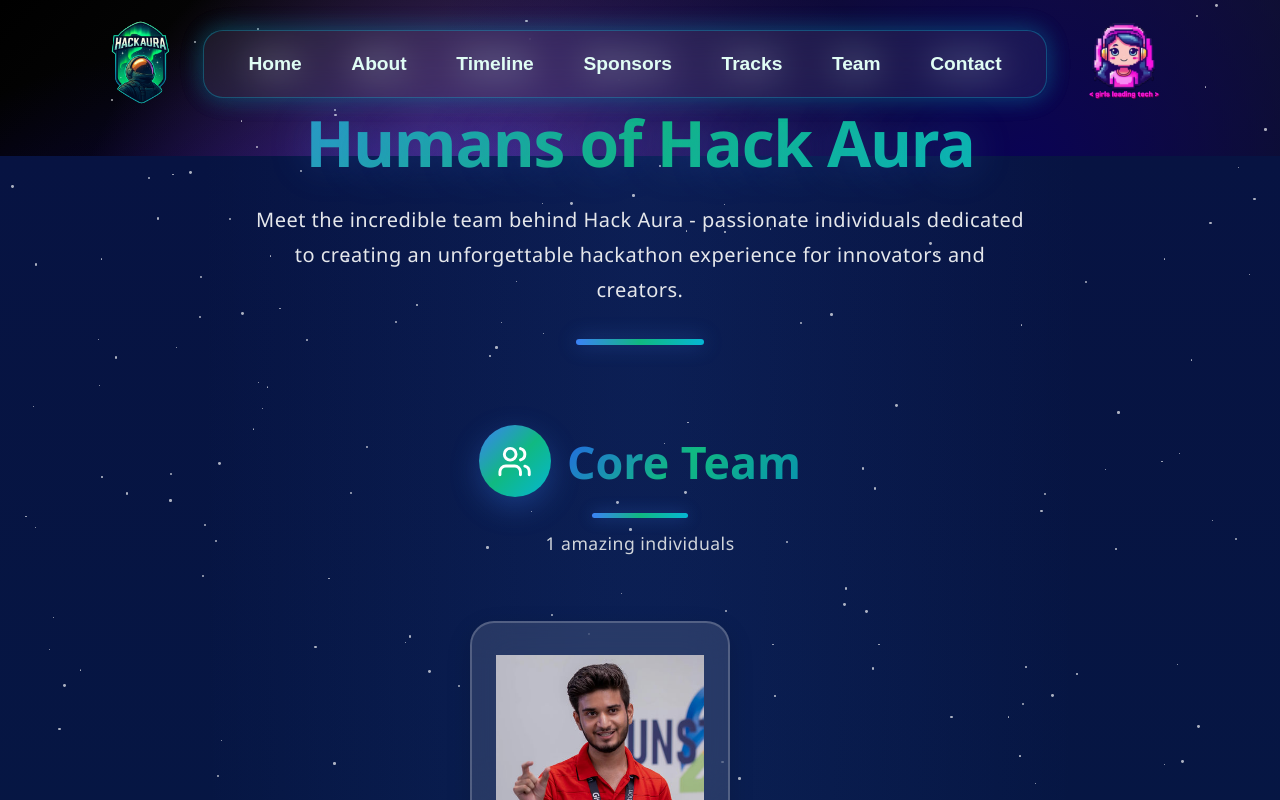
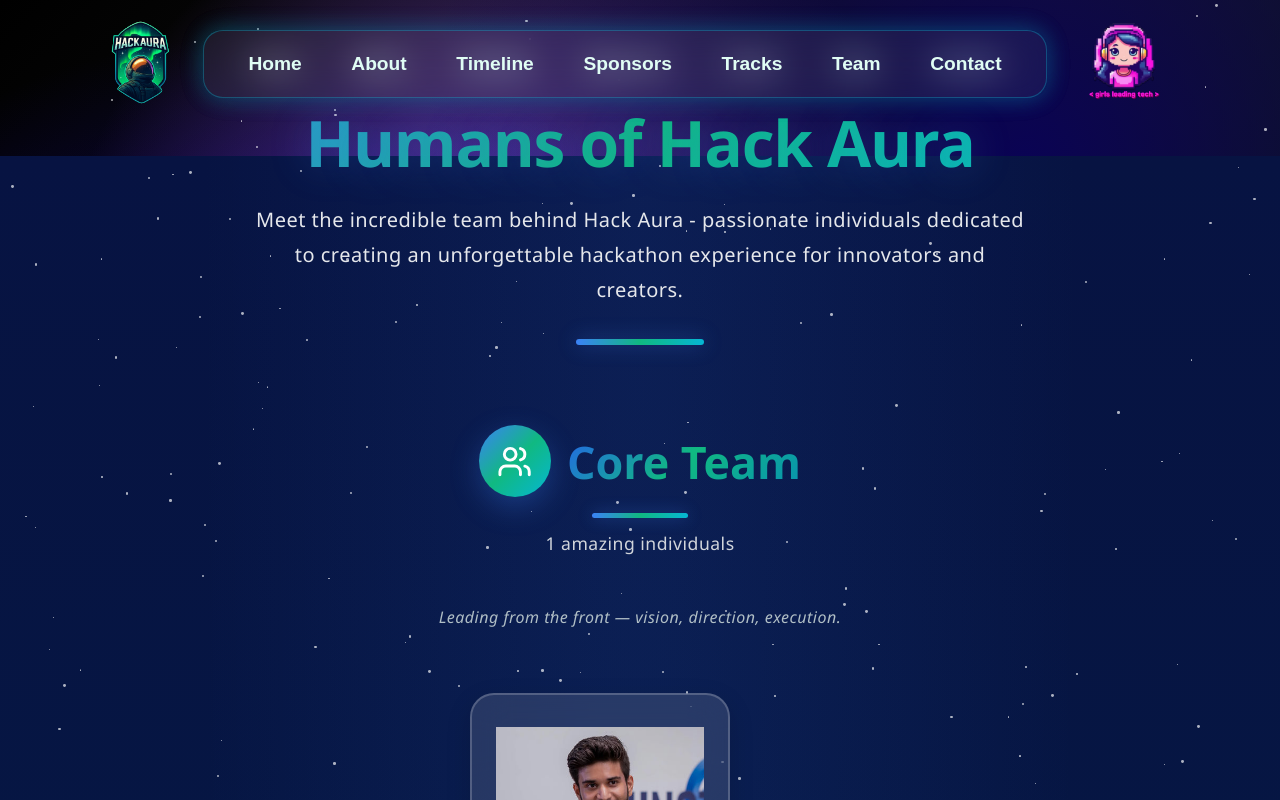
Before and after one commit to girlsintech-community/Hack-Aura, a React (Vite) app: page /humans in a window 1280 px wide. Built offline with nearby package versions, Linux system fonts and the light colour scheme.

Commit message:
updating rendering for section taglines

```diff
--- a/src/Humans.jsx
+++ b/src/Humans.jsx
@@ -203,13 +203,13 @@
     </div>
   );
 
-  const renderDepartment = (deptName, icon) => {
+  const renderDepartment = (deptName, icon , tagline) => {
     const filtered = organizingTeam.filter(member => member.department === deptName);
     if (filtered.length === 0) return null;
 
     return (
       <section className="team-section" key={deptName}>
-        <SectionHeader title={`${deptName} Team`} icon={icon} count={filtered.length} />
+        <SectionHeader title={`${deptName} Team`} icon={icon} count={filtered.length} tagline={tagline} />
         <div className="team-grid">
           {filtered.map((member, index) => (
             <div key={index} className="team-card-wrapper">
@@ -235,15 +235,15 @@
             <div className="page-divider"></div>
           </div>
 
-          {renderDepartment("Core", Users)}
-          {renderDepartment("Tech", Award)}
-          {renderDepartment("Design", Brush)}
-          {renderDepartment("Content", BookText)}
-          {renderDepartment("PR", Megaphone)}
-          {renderDepartment("Host", Home)}
-          {renderDepartment("Partnerships/Sponsorships", Handshake)}
-          {renderDepartment("Discord", MessageCircle)}
-          {renderDepartment("Speaker Outreach", Mic)}
+          {renderDepartment("Core", Users,"Leading from the front — vision, direction, execution.")}
+          {renderDepartment("Tech", Award,"Building the backbone of innovation.")}
+          {renderDepartment("Design", Brush,"Turning imagination into visuals, one pixel at a time.")}
+          {renderDepartment("Content", BookText,"We don’t just write content — we write experiences.")}
+          {renderDepartment("PR", Megaphone,"Crafting buzz, clicks, and conversations.")}
+          {renderDepartment("Host", Home,"Where experience meets execution.")}
+          {renderDepartment("Partnerships/Sponsorships", Handshake,"Powering possibilities through meaningful alliances.")}
+          {renderDepartment("Discord", MessageCircle, "Where community meets code — live, loud, and connected.")}
+          {renderDepartment("Speaker Outreach", Mic, "Voicing inspiration, one speaker at a time.")}
 
         </div>
       </div>
```
